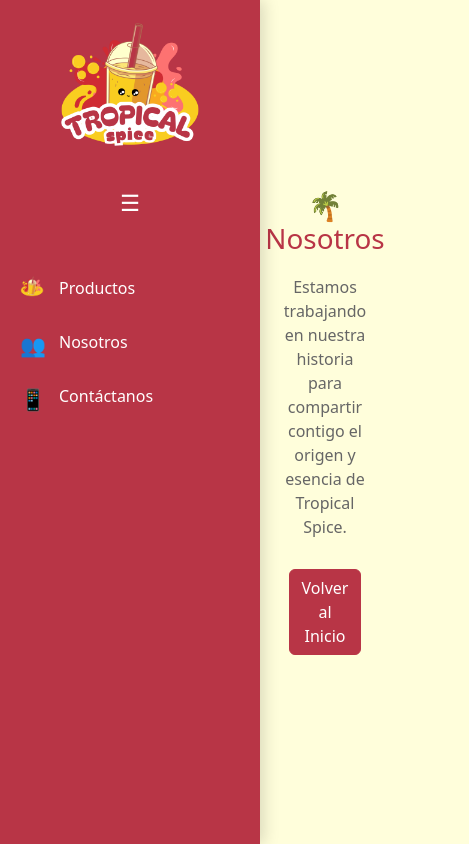
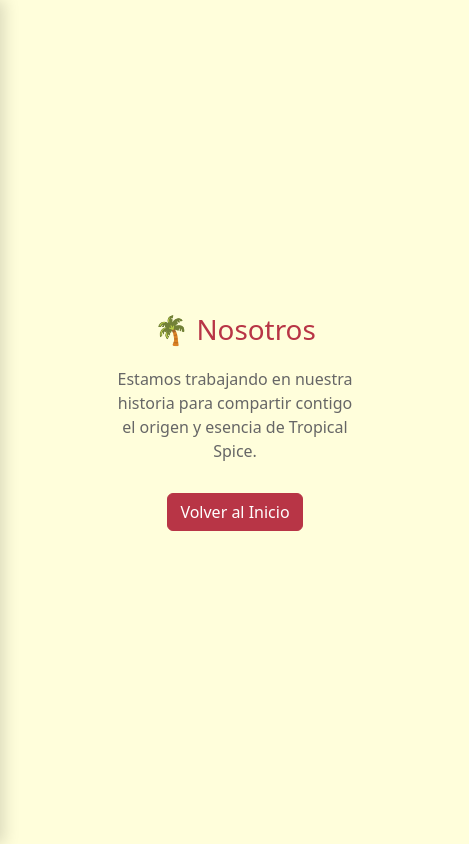
Before and after one commit to TropicalSpice/Tropical-Spice, a plain HTML site: page nosotros.html in a window 390 px wide. Shown: the top 844 px of the page, 469 px wide, since content can reach past the window. Drawn offline with nearby package versions, Linux system fonts and the light colour scheme.

Commit message:
Ajustando vista versión mobile

```diff
--- a/css/components.css
+++ b/css/components.css
@@ -294,4 +294,31 @@
         display: block;
     }
 
+    .sidebar{
+
+        transform: translateX(-100%);
+
+        width: 260px;
+    }
+
+    .sidebar.open{
+
+        transform: translateX(0);
+    }
+
+    main{
+
+        margin-left: 0;
+    }
+
+    .sidebar-nav a{
+
+        flex-direction: column;
+
+        justify-content: center;
+
+        gap: 8px;
+
+        text-align: center;
+    }
 }
--- a/js/main.js
+++ b/js/main.js
@@ -2,13 +2,30 @@
 const main = document.getElementById("main-content");
 const toggleBtn = document.getElementById("toggleSidebar");
 
+if(window.innerWidth <= 768){
+
+    sidebar.classList.add("collapsed");
+
+    main.classList.add("expanded");
+
+}
+
 toggleBtn.addEventListener("click", () => {
 
-    sidebar.classList.toggle("collapsed");
+    if(window.innerWidth <= 768){
 
-    main.classList.toggle("expanded");
+        sidebar.classList.toggle("open");
+
+    }else{
+
+        sidebar.classList.toggle("collapsed");
+
+        main.classList.toggle("expanded");
+
+    }
 
 });
+
 
 new Swiper(".productsSwiper", {
 
```
